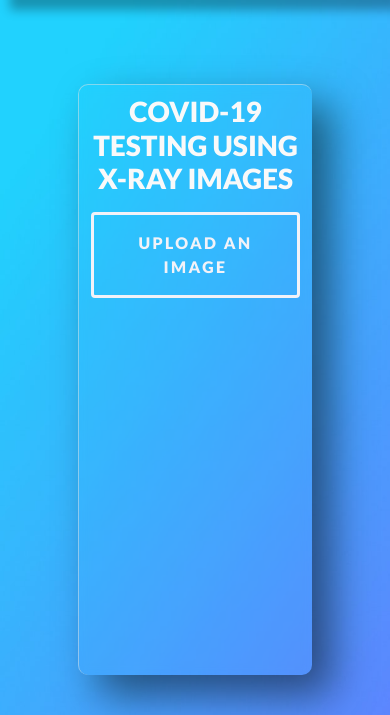
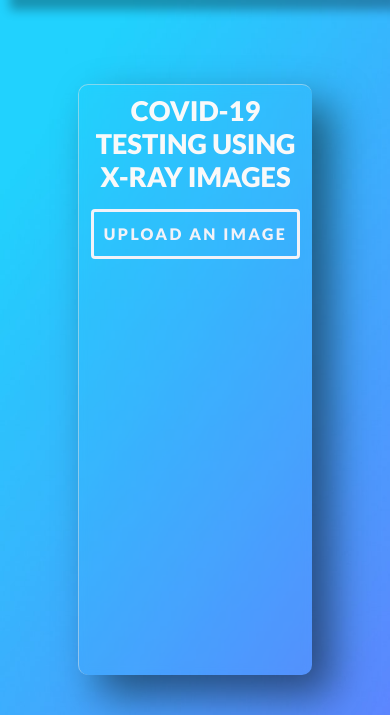
Before and after one commit to pranshuag9/covid19-analyzer, a Flask app: page /predict in a window 390 px wide. Shown: the part 52-767 px from the top of the page. Run offline with Flask 2, Linux system fonts and the light colour scheme; some libraries are stand-ins or nearby versions.

Commit message:
improved responsivness on different screen size

```diff
--- a/static/styles/styles.css
+++ b/static/styles/styles.css
@@ -303,7 +303,10 @@ input[type=number]::-webkit-outer-spin-button {
 }
 
 .container-progress-bar {
-  width: 400px;
+  position: absolute;
+  width: 45%;
+  left: 50%;
+  transform: translateX(-50%);
   margin: 20px auto 0;
   visibility: hidden;
 }
@@ -385,8 +388,15 @@ input[type=number]::-webkit-outer-spin-button {
   .navbar-links.active{
     display: flex;
   }
-  .button{
+  .heading{
+    font-size: 1.7rem;
+  }
+  #image-selector + label , .button{
     padding : 0.6em 0.6em;
+  }
+  #selected-image{
+    top: 58%;
+    max-width: 57%;
   }
 }
 
@@ -399,6 +409,7 @@ input[type=number]::-webkit-outer-spin-button {
 }
 
 @media (max-height:900px) {
+
   #train-button{
     top : auto;
     bottom: 10%;
--- a/templates/train.html
+++ b/templates/train.html
@@ -44,7 +44,7 @@
 						</div>
 					<h3 class="result"></h3>
 				<input type="submit" class="button" id="train-button" value="Train Model" >
-				<h3 class="training-time">Average Training Time on {{train_type}} is {{train_time}}</h3>
+				<h3 class="training-time">Average Training Time on {{train_type}} is {{train_time}} minutes.</h3>
 				<div class="container-progress-bar">
 					<div class="progress-bar">
 					  <div class="progress-bar-value"></div>
```
